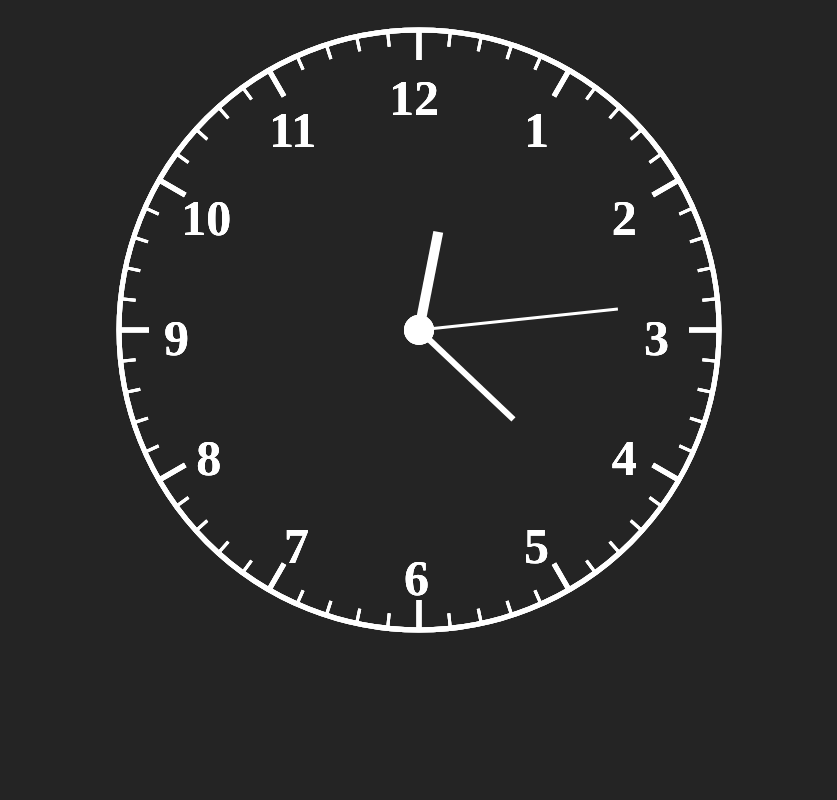
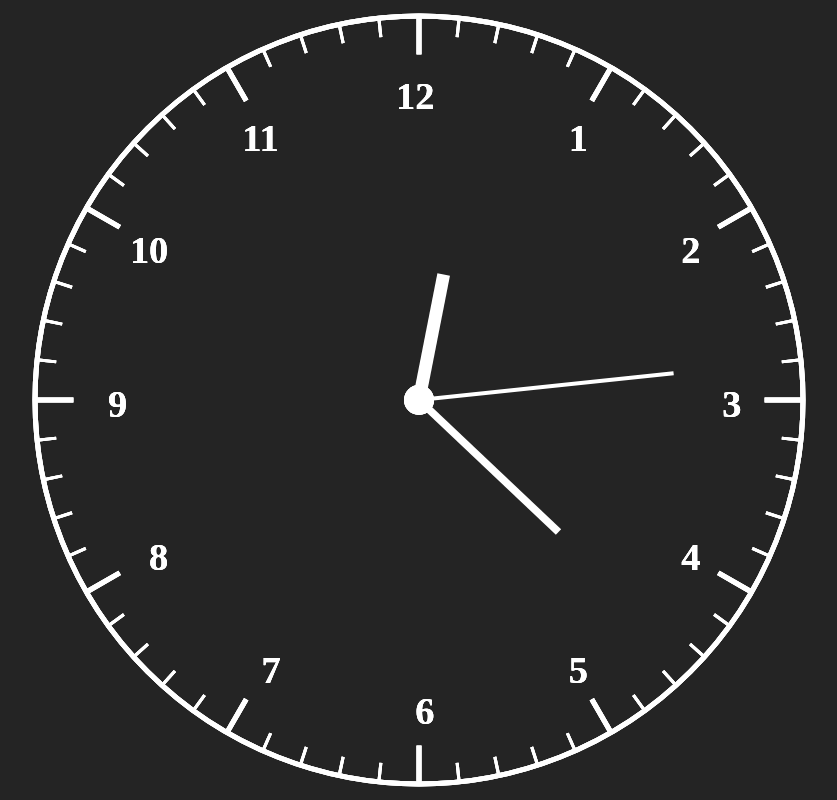
Before and after one commit to intelligent-x/Clock, a plain HTML site: page index.html in a window 1280 px wide. Shown: the whole page, without its empty margins (221-1058 px from the left). Drawn offline with Linux system fonts and the light colour scheme.

Commit message:
something.

```diff
--- a/index.css
+++ /dev/null
@@ -1,14 +0,0 @@
-*{
-	padding: 0;
-	margin: 0;
-}
-
-body {
-	background-color: rgb( 36, 36, 36 );
-}
-
-canvas {
-	position: fixed;
-	left: 335px;
-	top: 25px;
-}
--- a/index.html
+++ b/index.html
@@ -5,10 +5,10 @@
 	<meta name="viewport" content="width=device-width,initial-scale=1.0">
 	<meta http-equiv="Content-Type" content="text/html,charset=utf-8">
 	<title>Clock</title>
-	<link rel="stylesheet" type="text/css" href="index.css">
+	<link rel="stylesheet" type="text/css" href="public/index.css">
 </head>
 <body>
-	<canvas id="canvas" width="610" height="610">您的浏览器暂不支持canvas画布, 请及时更换</canvas>
-	<script src="index.js"></script>
+	<canvas id="canvas">您的浏览器暂不支持canvas画布, 请及时更换</canvas>
+	<script type="text/javascript" src="public/index.js"></script>
 </body>
 </html>
--- a/index.js
+++ /dev/null
@@ -1,97 +0,0 @@
-var canvas = document.getElementById('canvas'),
-	gd = canvas.getContext('2d'),
-	date = new Date(),
-	second = date.getSeconds(),
-	minute = date.getMinutes() + date.getSeconds() / 60,
-	hour = date.getHours() + date.getMinutes() / 60 + date.getSeconds() / 3600;
-
-gd.translate( canvas.width / 2, canvas.height / 2 );
-
-function draw(){
-	// 绘制边框
-	gd.beginPath();
-	gd.strokeStyle = 'white';
-	gd.arc( 0, 0, 300, 0, Math.PI * 2 );
-	gd.lineWidth = 5 ;
-	gd.stroke();
-
-	// 中心点
-	gd.beginPath();
-	gd.fillStyle = 'white';
-	gd.arc( 0, 0, 15, 0, Math.PI * 2 );
-	gd.fill();
-
-	// 绘制刻度
-	for( let i = 0 ; i < 12 ; i ++ ){
-		gd.beginPath();
-		gd.rotate( 30 * Math.PI / 180 );
-		gd.moveTo( 270, 0 );
-		gd.lineTo( 300, 0 );
-		gd.stroke();
-	}
-	for( let i = 0 ; i < 60 ; i ++ ){
-		gd.beginPath();
-		gd.rotate( 6 * Math.PI / 180 );
-		gd.moveTo( 285, 0 );
-		gd.lineTo( 300, 0 );
-		gd.lineWidth = 3;
-		gd.stroke();
-	}
-
-	// 数字
-	for( let i = 1 ; i <= 12 ; i ++ ){
-		let x = 0, y = 0;
-		let r = 240;
-		if( i < 10 ){
-			x = r * Math.cos( ( i * 30 - 90 ) * Math.PI / 180 ) - 15
-		}else{
-			x = r * Math.cos( ( i * 30 - 90 ) * Math.PI / 180 ) - 30;
-		}
-		y = r * Math.sin( ( i * 30 - 90 ) * Math.PI / 180 ) + 25;
-
-		gd.beginPath();
-		gd.font = 'bold 50px 微软雅黑';
-		gd.fillText( i, x, y );
-	}
-};draw();
-
-function drawIt( hour, minute, second ){
-	gd.clearRect( -1 * canvas.width / 2, -1 * canvas.height / 2, canvas.width, canvas.height );
-	gd.beginPath();
-	gd.save();
-	gd.rotate( hour * 30 * Math.PI / 180 );
-	gd.moveTo( 0, 0 );
-	gd.lineTo( 0, -100 );
-	gd.lineWidth = 10;
-	gd.stroke();
-	gd.restore();
-	draw();
-	gd.beginPath();
-	gd.save();
-	gd.rotate( minute * 6 * Math.PI / 180 );
-	gd.moveTo( 0, 0 );
-	gd.lineTo( 0, -130 );
-	gd.lineWidth = 6;
-	gd.stroke();
-	gd.restore();
-	draw();
-	gd.beginPath();
-	gd.save();
-	gd.rotate( second * 6 * Math.PI / 180 );
-	gd.moveTo( 0, 0 );
-	gd.lineTo( 0, -200 );
-	gd.lineWidth = 3;
-	gd.stroke();
-	gd.restore();
-	draw();
-}
-
-window.onload = () => {
-	drawIt( hour, minute, second );
-	setInterval(()=>{
-		second += 1;
-		minute += 1 / 60;
-		hour += 1 / 3600;
-		drawIt( hour, minute, second );
-	}, 1000);
-}
--- /dev/null
+++ b/public/index.css
@@ -0,0 +1,15 @@
+*{
+	padding: 0;
+	margin: 0;
+}
+
+body {
+	display: flex;
+	justify-content: center;
+	align-items: center;
+	background-color: rgb( 36, 36, 36 );
+}
+
+canvas {
+
+}
--- /dev/null
+++ b/public/index.js
@@ -0,0 +1,101 @@
+var canvas = document.getElementById('canvas'),
+	gd = canvas.getContext('2d'),
+	date = new Date(),
+	second = date.getSeconds(),
+	minute = date.getMinutes() + date.getSeconds() / 60,
+	hour = date.getHours() + date.getMinutes() / 60 + date.getSeconds() / 3600,
+	R = window.innerWidth < window.innerHeight ? window.innerWidth / 2 - window.innerWidth / 50 : window.innerHeight / 2 - window.innerHeight / 50 ;
+
+canvas.width = window.innerWidth;
+canvas.height = window.innerHeight;
+
+gd.translate( canvas.width / 2, canvas.height / 2 );
+
+function draw(){
+	// 绘制边框
+	gd.beginPath();
+	gd.strokeStyle = 'white';
+	gd.arc( 0, 0, R, 0, Math.PI * 2 );
+	gd.lineWidth = 5 ;
+	gd.stroke();
+
+	// 中心点
+	gd.beginPath();
+	gd.fillStyle = 'white';
+	gd.arc( 0, 0, 15, 0, Math.PI * 2 );
+	gd.fill();
+
+	// 绘制刻度
+	for( let i = 0 ; i < 12 ; i ++ ){
+		gd.beginPath();
+		gd.rotate( 30 * Math.PI / 180 );
+		gd.moveTo( R - R / 10, 0 );
+		gd.lineTo( R, 0 );
+		gd.stroke();
+	}
+	for( let i = 0 ; i < 60 ; i ++ ){
+		gd.beginPath();
+		gd.rotate( 6 * Math.PI / 180 );
+		gd.moveTo( R - R / 20, 0 );
+		gd.lineTo( R, 0 );
+		gd.lineWidth = 3;
+		gd.stroke();
+	}
+
+	// 数字
+	for( let i = 1 ; i <= 12 ; i ++ ){
+		let x = 0, y = 0;
+		let r = R - R / 5;
+		if( i < 10 ){
+			x = r * Math.cos( ( i * 30 - 90 ) * Math.PI / 180 ) - R / 20
+		}else{
+			x = r * Math.cos( ( i * 30 - 90 ) * Math.PI / 180 ) - R / 10;
+		}
+		y = r * Math.sin( ( i * 30 - 90 ) * Math.PI / 180 ) + R / 12;
+
+		gd.beginPath();
+		gd.font = 'bold ' + ( R / 10 ) + 'px 微软雅黑';
+		gd.fillText( i, x + R / 25, y - R / 25 );
+	}
+};draw();
+
+function drawIt( hour, minute, second ){
+	gd.clearRect( -1 * canvas.width / 2, -1 * canvas.height / 2, canvas.width, canvas.height );
+	gd.beginPath();
+	gd.save();
+	gd.rotate( hour * 30 * Math.PI / 180 );
+	gd.moveTo( 0, 0 );
+	gd.lineTo( 0, -R / 3 );
+	gd.lineWidth = R / 30;
+	gd.stroke();
+	gd.restore();
+	draw();
+	gd.beginPath();
+	gd.save();
+	gd.rotate( minute * 6 * Math.PI / 180 );
+	gd.moveTo( 0, 0 );
+	gd.lineTo( 0, -R / 2 );
+	gd.lineWidth = R / 50;
+	gd.stroke();
+	gd.restore();
+	draw();
+	gd.beginPath();
+	gd.save();
+	gd.rotate( second * 6 * Math.PI / 180 );
+	gd.moveTo( 0, 0 );
+	gd.lineTo( 0, -R * 2 / 3 );
+	gd.lineWidth = R / 100;
+	gd.stroke();
+	gd.restore();
+	draw();
+}
+
+window.onload = () => {
+	drawIt( hour, minute, second );
+	setInterval(()=>{
+		second += 1;
+		minute += 1 / 60;
+		hour += 1 / 3600;
+		drawIt( hour, minute, second );
+	}, 1000);
+}
```
